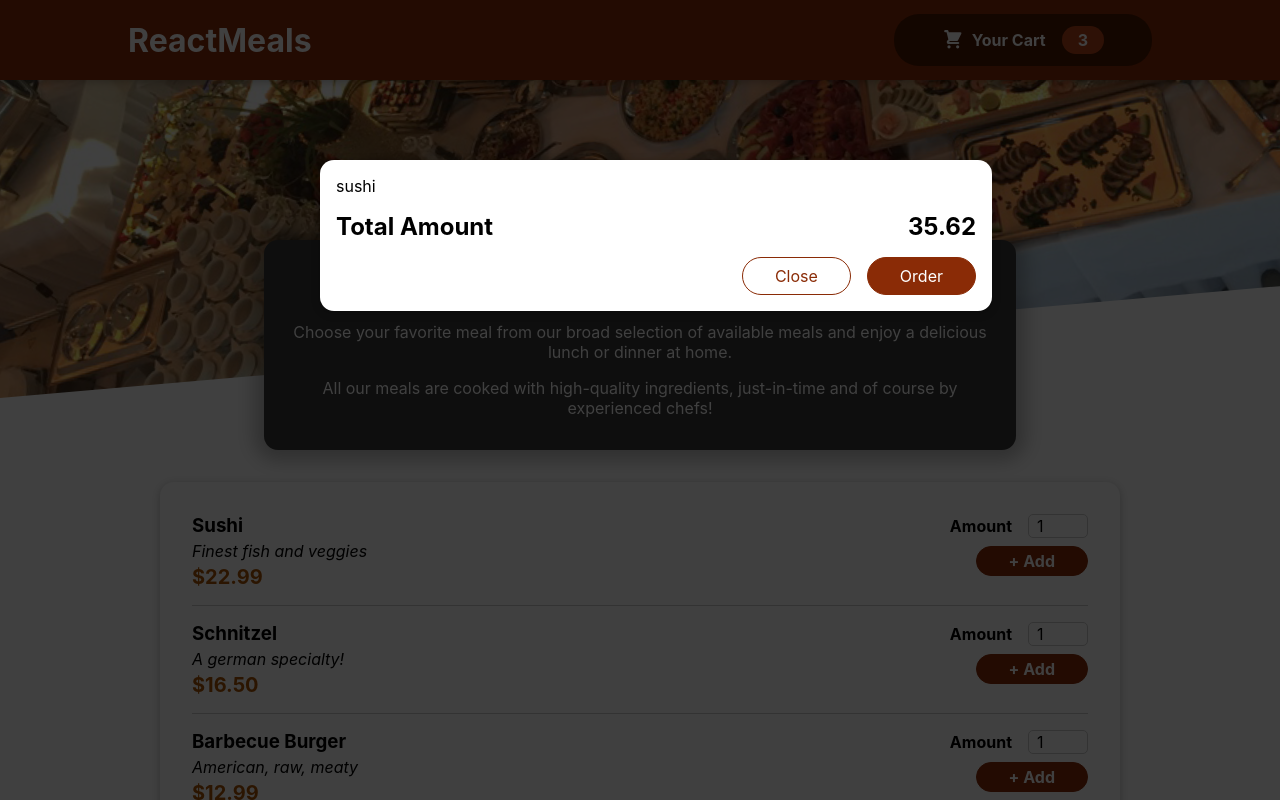
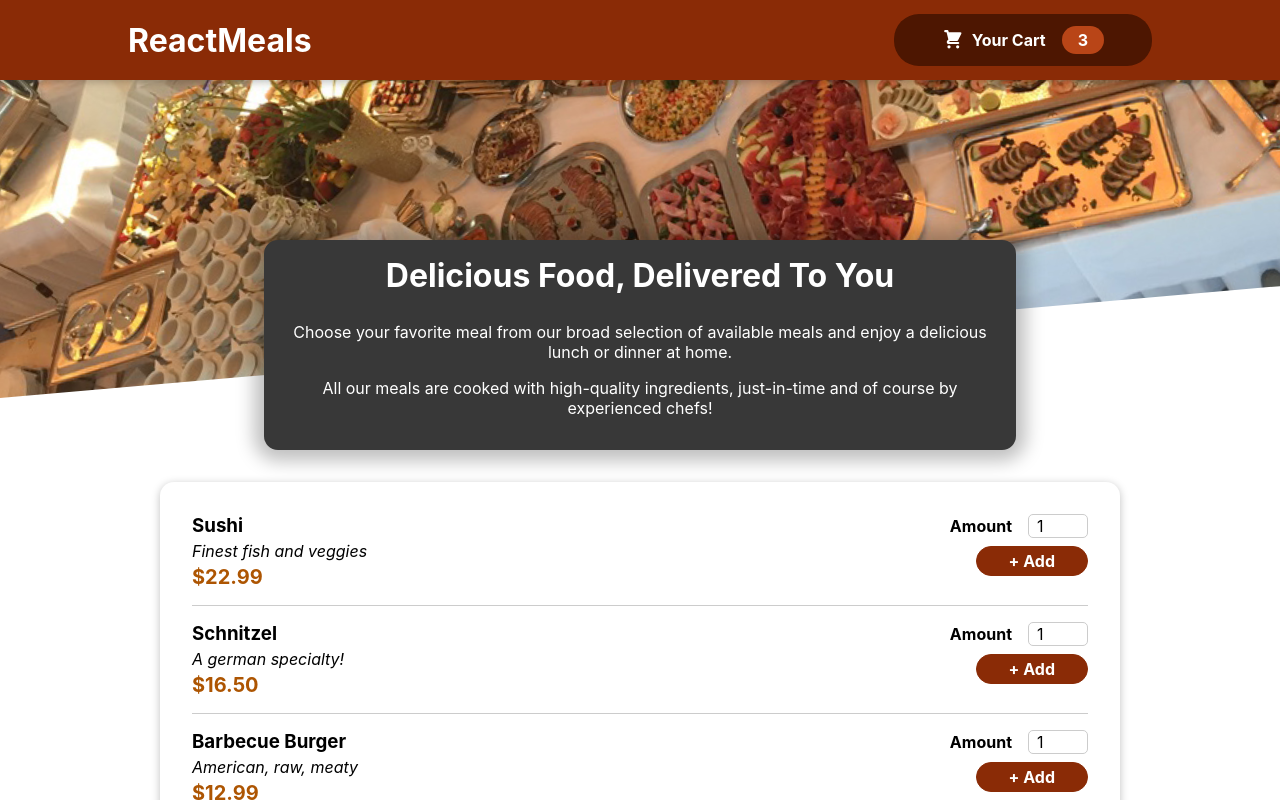
Before and after one commit to amitkocher1314/restaurant-website, a React (Create React App) app: page / in a window 1280 px wide. Shown: the top 800 px of the page. Built offline with nearby package versions, Linux system fonts and the light colour scheme.

Commit message:
Cart open and close

```diff
--- a/src/App.js
+++ b/src/App.js
@@ -1,12 +1,20 @@
-import { Fragment } from "react";
+import { Fragment, useState } from "react";
 import Header from "./components/Layout/Header"
 import Meal from "./components/Meals/Meal";
 import CartForm from "./components/Cart/CartForm";
 function App() {
+  const[clickStatus,setClickStatus] = useState(false);
+  const cartShowStatus = ()=>{
+    setClickStatus(true)
+  }
+  const cartHideStatus = ()=>{
+    setClickStatus(false)
+  }
   return (
     <Fragment>
-    <CartForm />
-    <Header />
+
+    {clickStatus && <CartForm onClick = {cartHideStatus}/>}
+    <Header  onClickButton={cartShowStatus}/>
     <main>
     <Meal />
     </main>
--- a/src/components/Cart/CartForm.js
+++ b/src/components/Cart/CartForm.js
@@ -2,7 +2,7 @@ import React from "react";
 import style from "./CartForm.module.css"
 import Modal from "../UI/Modal";
 const CartForm = (props)=>{
- const cartItem = <ul className={style['cart-items']}>{[
+ const cartItem = <ul className={style['cart-items']}> {[
     {
         id:'c1', name:'sushi',amount:2,price: 12.99
     }
@@ -13,14 +13,14 @@ const CartForm = (props)=>{
 )}</ul>
 
     return(
-    <Modal>
+    <Modal onClose={props.onClick}>
     {cartItem}
     <div className={style.total}>
         <span>Total Amount</span>
         <span>35.62</span>
     </div>
     <div className={style.actions}>
-    <button className={style['button--alt']}>Close</button>
+    <button className={style['button--alt']} onClick={props.onClick}>Close</button>
     <button className={style.button}>Order</button>
     </div>
     </Modal>
--- a/src/components/Layout/Header.js
+++ b/src/components/Layout/Header.js
@@ -2,12 +2,12 @@ import React, {Fragment} from "react";
 import mealimage from '../../assests/meals.jpg';
 import HeaderCartButton from "./HeaderCartButton";
 import style from "./Header.module.css"
-const Header = () =>{
+const Header = (props) =>{
     return(
         <Fragment>
             <header className={style.header}>
                 <h1>ReactMeals</h1>
-                <HeaderCartButton />
+                <HeaderCartButton onClick={props.onClickButton} />
             </header>
             <div className={style['main-image']}>
             <img src={mealimage} alt="Please select your favourite food" />
--- a/src/components/Layout/HeaderCartButton.js
+++ b/src/components/Layout/HeaderCartButton.js
@@ -1,9 +1,11 @@
-import React from "react";
+import React  from "react";
 import CartIcon from "../Cart/CartIcon";
 import classes from "./HeaderCartButton.module.css"
-const HeaderCartButton = () => {
+const HeaderCartButton = (props) => {
+
+
    return(
-    <button className={classes.button}>
+    <button  className={classes.button} onClick={props.onClick}>
         <span className={classes.icon}>
          <CartIcon />
         </span>
--- a/src/components/UI/Modal.js
+++ b/src/components/UI/Modal.js
@@ -1,9 +1,9 @@
 import React, {Fragment} from "react";
 import style from "./Modal.module.css";
 import ReactDOM from "react-dom";
-const Backdrop = () => {
+const Backdrop = (props) => {
 return(
-    <div className={style.backdrop}></div>
+    <div className={style.backdrop} onClick={props.onClick}></div>
 )
 }
 
@@ -20,7 +20,7 @@ const Modal =(props)=>{
 
  return(
     <Fragment>
-     {ReactDOM.createPortal(<Backdrop />,modalLoc)}
+     {ReactDOM.createPortal(<Backdrop onClick={props.onClose}/>,modalLoc)}
     {ReactDOM.createPortal(<ModalOverlay>{props.children}</ModalOverlay>,modalLoc)}
     </Fragment>
  )
```
